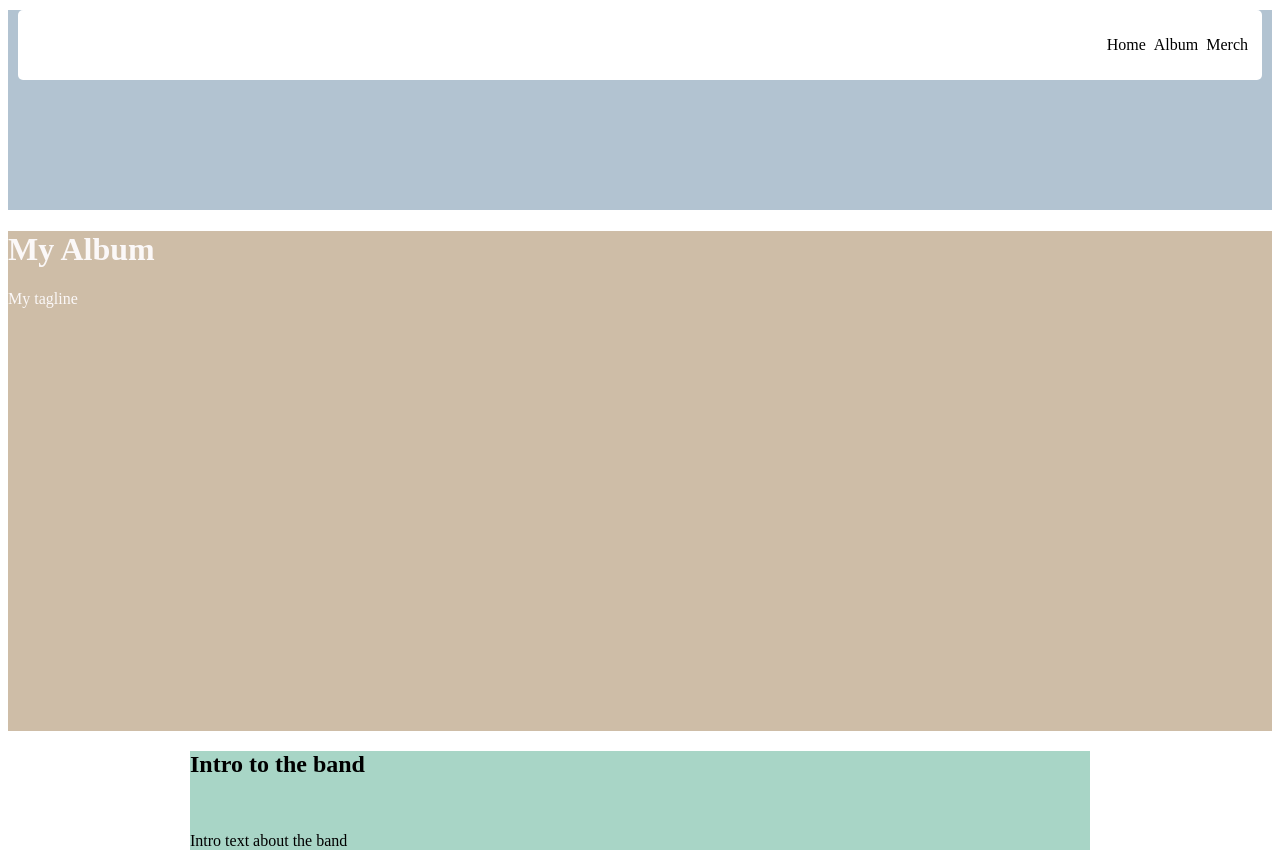
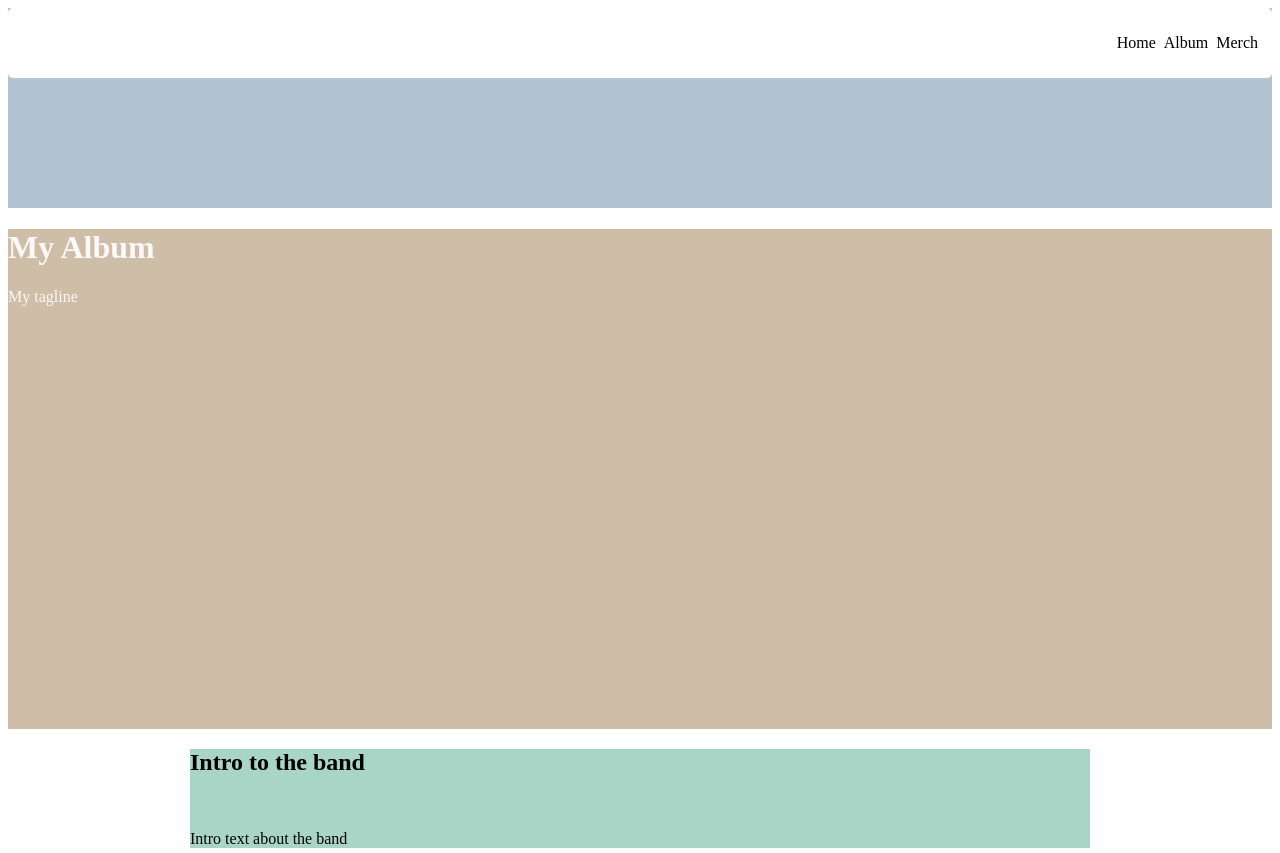
Before and after one commit to Jack-Donald98/ALBUM, a plain HTML site: page index.html in a window 1280 px wide. Shown: the top 853 px of the page. Drawn offline with Linux system fonts and the light colour scheme.

Commit message:
Update styles.css

```diff
--- a/css/styles.css
+++ b/css/styles.css
@@ -6,7 +6,7 @@ nav {
     background-color: white;
     padding: 10px;
     border-radius: 5px;
-    margin: 10px;
+    /* margin: 10px; */
 }
 nav ul {
     display: flex;
```
